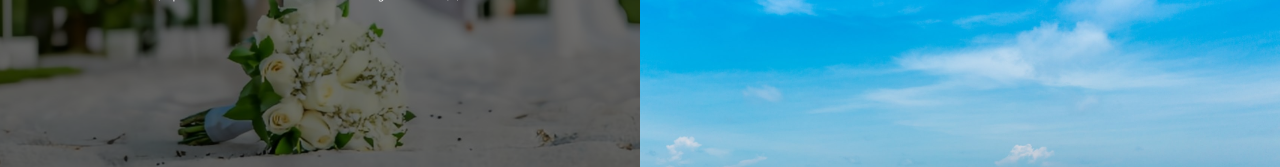
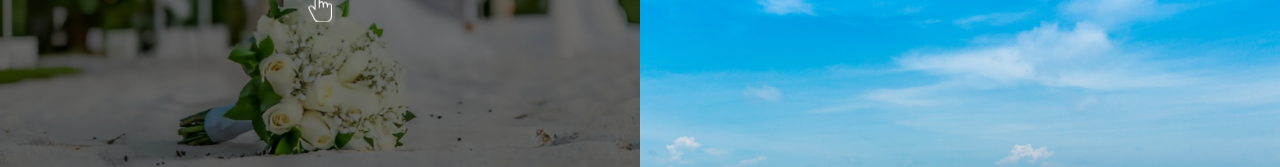
Before and after one commit to RostislavIvanov/maldives-landing, a React (Vite) app: page / in a window 1280 px wide. Both pictures are taken after a click on the element 320 px from the left and 7899 px from the top of the page. Shown: the part 7499-7666 px from the top of the page. Built offline with nearby package versions, Linux system fonts and the light colour scheme.

Commit message:
Добавление иконки нажатия на элемент блока Особенностей

```diff
--- a/src/Blocks/Features/Features.module.css
+++ b/src/Blocks/Features/Features.module.css
@@ -56,3 +56,7 @@
 .features__subLabel {
     @apply mt-4 text-default font-light text-center max-w-[400px];
 }
+
+.features__icon {
+    @apply block w-8 h-8 mt-4 animate-bounce;
+}
--- a/src/Blocks/Features/Features.tsx
+++ b/src/Blocks/Features/Features.tsx
@@ -6,6 +6,7 @@ import heal from '../../assets/images/healing.jpg'
 import resortDay from '../../assets/images/resort-day.jpg'
 import romantic from '../../assets/images/romantic.jpeg'
 import culture from '../../assets/images/culture.jpg'
+import tap from '../../assets/icons/Tap.svg'
 
 const Features = () => {
     return (
@@ -24,6 +25,7 @@ const Features = () => {
                                     <h2 className={classes.features__label}>Свадьбы</h2>
                                     <p className={classes.features__subLabel}>Организуем красивую свадебную
                                         церемонию на любой вкус и бюджет</p>
+                                    <img className={classes.features__icon} src={tap} alt=""/>
                                 </div>
                             </div>
                         </div>
@@ -35,6 +37,7 @@ const Features = () => {
                                     <h2 className={classes.features__label}>Лечение</h2>
                                     <p className={classes.features__subLabel}>Совместите приятное с полезным. Предлагаем
                                         вам массаж и аюрведические процедуры</p>
+                                    <img className={classes.features__icon} src={tap} alt=""/>
                                 </div>
                             </div>
                         </div>
@@ -48,6 +51,7 @@ const Features = () => {
                                     <h2 className={classes.features__label}>Круизы</h2>
                                     <p className={classes.features__subLabel}>Арендуйте яхту с друзьями или семьей и
                                         отправьтесь в путешествие по своему уникальному маршруту</p>
+                                    <img className={classes.features__icon} src={tap} alt=""/>
                                 </div>
                             </div>
                         </div>
@@ -64,6 +68,7 @@ const Features = () => {
                                     <h2 className={classes.features__label}>День на резорте</h2>
                                     <p className={classes.features__subLabel}>Мы отвезем вас в один из отелей-резортов,
                                         где вы сможете насладиться беззаботным отдыхом в райском месте</p>
+                                    <img className={classes.features__icon} src={tap} alt=""/>
                                 </div>
                             </div>
                         </div>
@@ -78,6 +83,7 @@ const Features = () => {
                                     <h2 className={classes.features__label}>Романтический ужин</h2>
                                     <p className={classes.features__subLabel}>Мы поможем красиво отметить любое ваше
                                         событие</p>
+                                    <img className={classes.features__icon} src={tap} alt=""/>
                                 </div>
                             </div>
                         </div>
@@ -92,6 +98,7 @@ const Features = () => {
                                         острове национальными танцами, песнями, организовать мастер-классы по
                                         изготовлению мальдивского сувенира, а так же фотосессию в национальных
                                         костюмах.</p>
+                                    <img className={classes.features__icon} src={tap} alt=""/>
                                 </div>
                             </div>
                         </div>
```
Also changed, not shown: src/assets/icons/Tap.svg (added).
